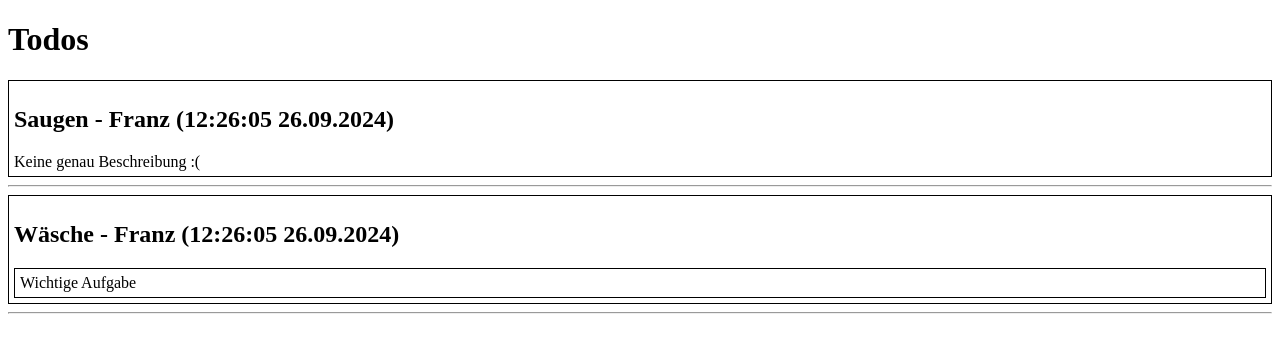
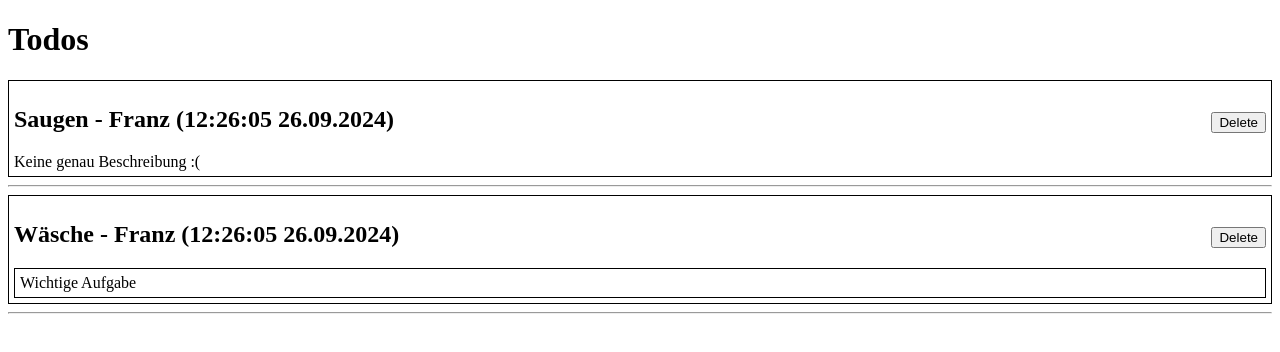
Before and after one commit to lscsaw/angular-todos-app, an Angular app: page /todos in a window 1280 px wide. Shown: the top 352 px of the page. Built offline with nearby package versions, Linux system fonts and the light colour scheme.

Commit message:
Add delete

```diff
--- a/src/app/todos/todos.component.css
+++ b/src/app/todos/todos.component.css
@@ -1,4 +1,9 @@
 article {
   border: 1px solid black;
   padding: 5px;
+
+  h2 {
+    display: flex;
+    justify-content: space-between;
+  }
 }
--- a/src/app/todos/todos.component.html
+++ b/src/app/todos/todos.component.html
@@ -1,11 +1,16 @@
 <h1>Todos</h1>
 
-@for (todo of todos; track todo.id) {
+@for (todo of todos(); track todo.id) {
   <article>
     <h2>
-      {{ todo.name }} - {{ todo.creator.name }} ({{
-        todo.createdAt | date: "HH:mm:ss dd.MM.YYYY"
-      }})
+      <div>
+        {{ todo.name }} - {{ todo.creator.name }} ({{
+          todo.createdAt | date: "HH:mm:ss dd.MM.YYYY"
+        }})
+      </div>
+      <div>
+        <button (click)="removeTodo(todo.id)">Delete</button>
+      </div>
     </h2>
     @if (todo.description) {
       <div style="border: 1px black solid; padding: 5px">
--- a/src/app/todos/todos.component.ts
+++ b/src/app/todos/todos.component.ts
@@ -1,4 +1,4 @@
-import { ChangeDetectionStrategy, Component } from '@angular/core';
+import { ChangeDetectionStrategy, Component, signal } from '@angular/core';
 import { DatePipe } from '@angular/common';
 
 type Todo = {
@@ -20,7 +20,7 @@ type Todo = {
   changeDetection: ChangeDetectionStrategy.OnPush,
 })
 export class TodosComponent {
-  todos: Todo[] = [
+  todos = signal<Todo[]>([
     {
       id: 1,
       name: 'Saugen',
@@ -38,5 +38,13 @@ export class TodosComponent {
       },
       createdAt: new Date(),
     },
-  ];
+  ]);
+
+  removeTodo(id: number) {
+    this.todos.update((todos) => {
+      const index = todos.findIndex((it) => it.id === id);
+      todos.splice(index, 1);
+      return [...todos];
+    });
+  }
 }
```
